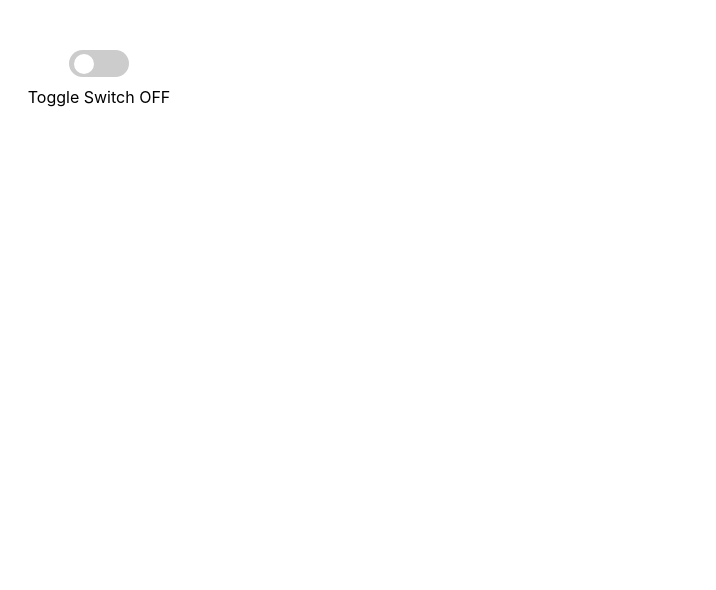
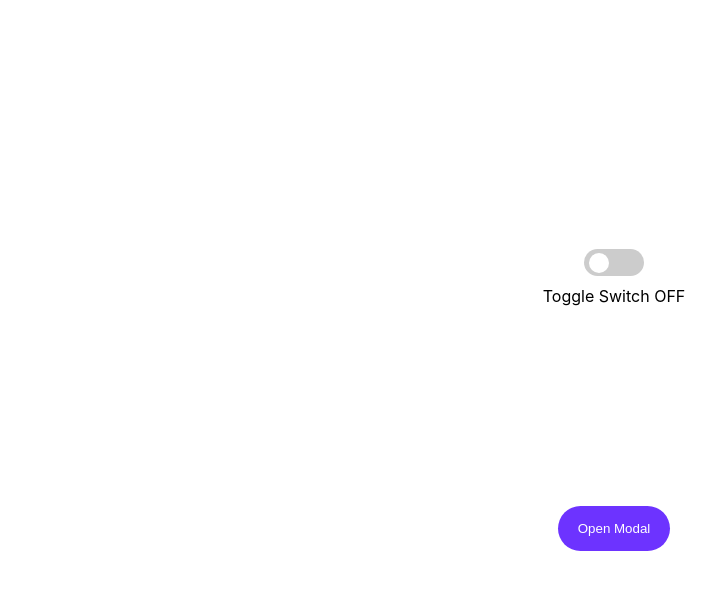
Before and after one commit to kks2139/wanted_pre_onboarding, a React (Create React App) app: page / in a window 1280 px wide. Shown: the top 590 px of the page, without its empty margins (26-742 px from the left). Built offline with nearby package versions, Linux system fonts and the light colour scheme.

Commit message:
Modal.js 완료

```diff
--- a/public/index.html
+++ b/public/index.html
@@ -29,6 +29,7 @@
   <body>
     <noscript>You need to enable JavaScript to run this app.</noscript>
     <div id="root"></div>
+    <div id="root-modal"></div>
     <!--
       This HTML file is a template.
       If you open it directly in the browser, you will see an empty page.
--- a/src/App.js
+++ b/src/App.js
@@ -1,10 +1,24 @@
-
+import React from "react";
+/** @jsxImportSource @emotion/react */
+import {css} from '@emotion/react';
+import Modal from "./component/Modal";
 import Toggle from "./component/Toggle";
 
 function App() {
+
+  const style = css`
+    min-height: 100vh;
+    padding: 50px;
+    display: flex;
+    flex-direction: column;
+    justify-content: space-evenly;
+    align-items: center;
+  `;
+
   return (
-    <div className="App">
+    <div css={style}>
       <Toggle/>
+      <Modal/>
     </div>
   );
 }
--- /dev/null
+++ b/src/component/Modal.js
@@ -0,0 +1,76 @@
+import React, { useState } from 'react';
+import ReactDOM from 'react-dom';
+/** @jsxImportSource @emotion/react */
+import {css} from '@emotion/react';
+
+function Modal(){
+    const [isOn, setIsOn] = useState(false);
+
+    const style = css`
+        .button {
+            padding: 15px 20px;
+            background-color: var(--color-main);
+            border-radius: 30px;
+            color: white;
+        }
+
+        .message {
+            width: 200px;
+            height: 80px;
+            background-color: white;
+        }
+    `;
+
+    const onClick = ()=>{
+        setIsOn(pre => !pre);
+    }
+
+    return(
+        <div css={style}>
+            <button className='button' onClick={onClick}>Open Modal</button>
+            {ReactDOM.createPortal(
+                <>
+                    {isOn &&
+                        <div className='modal'>
+                            <MessageBox onClose={onClick}/>
+                        </div>
+                    }
+                </>,
+                document.querySelector('#root-modal')
+            )}
+        </div>
+    );
+}
+
+function MessageBox({onClose}){
+    const style = css`
+        position: absolute;
+        width: 300px;
+        height: 100px;
+        background-color: white;
+        border-radius: 10px;
+        display: flex;
+        flex-direction: column;
+        justify-content: center;
+        align-items: center;
+
+        .close {
+            font-size: 20px;
+            font-weight: bold;
+            background-color: transparent;
+            transform: translateY(-15px);
+        }
+
+        h4 {
+            color: var(--color-main);
+        }
+    `;
+    return (
+        <div css={style}>
+            <button className='close' onClick={onClose}>x</button>
+            <h4>HELLO CODESTATES!</h4>
+        </div>
+    );
+}
+
+export default Modal;
--- a/src/component/Toggle.js
+++ b/src/component/Toggle.js
@@ -10,7 +10,6 @@ function Toggle(){
         flex-direction: column;
         align-items: center;
         width: 150px;
-        margin: 50px;
 
         .wrapper {
             position: relative;
--- a/src/index.css
+++ b/src/index.css
@@ -17,5 +17,27 @@ code {
 }
 
 :root {
-  --color-main: #8655ff;
+  --color-main: #6d33ff;
 }
+
+h1,h2,h3,h4 {
+  margin: 0;
+}
+
+button {
+  border: 0;
+  cursor: pointer;
+}
+
+.modal {
+  z-index: 99;
+  position: fixed;
+  top: 0;
+  bottom: 0;
+  left: 0;
+  right: 0;
+  background-color: rgb(0,0,0,0.3);
+  display: flex;
+  justify-content: center;
+  align-items: center;
+}
```
